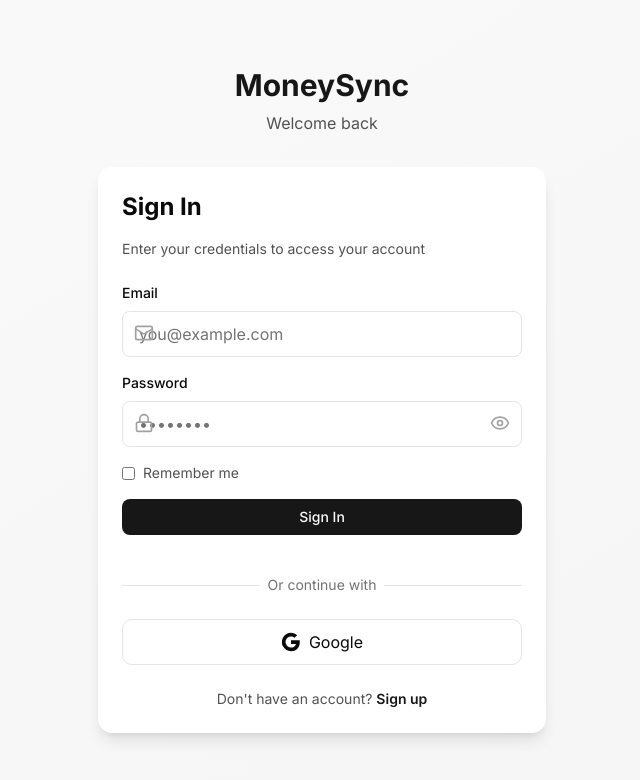
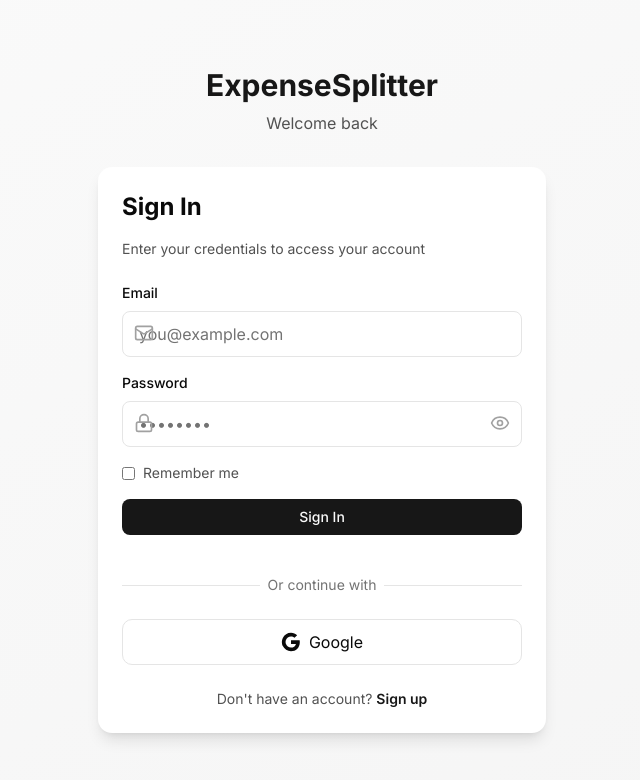
Before and after one commit to inevitable-ank/ExpenseSplitterFrontend, a Next.js app: page /auth/login in a window 1280 px wide. Shown: the top 780 px of the page, without its empty margins (318-958 px from the left). Built offline with nearby package versions, Linux system fonts and the light colour scheme.

Commit message:
changed the name

```diff
--- a/app/auth/login/page.tsx
+++ b/app/auth/login/page.tsx
@@ -30,7 +30,7 @@
       <div className="w-full max-w-md">
         {/* Logo */}
         <div className="text-center mb-8">
-          <h1 className="text-3xl font-bold text-primary">MoneySync</h1>
+          <h1 className="text-3xl font-bold text-primary">ExpenseSplitter</h1>
           <p className="text-neutral-600 mt-2">Welcome back</p>
         </div>
 
--- a/app/auth/signup/page.tsx
+++ b/app/auth/signup/page.tsx
@@ -89,7 +89,7 @@
       <div className="w-full max-w-md">
         {/* Logo */}
         <div className="text-center mb-8">
-          <h1 className="text-3xl font-bold text-primary">MoneySync</h1>
+          <h1 className="text-3xl font-bold text-primary">ExpenseSplitter</h1>
           <p className="text-neutral-600 mt-2">Create your account</p>
         </div>
 
--- a/app/dashboard/settings/page.tsx
+++ b/app/dashboard/settings/page.tsx
@@ -72,7 +72,7 @@
             { label: "Email notifications for expenses", desc: "Get notified when expenses are added" },
             { label: "Debt reminders", desc: "Receive reminders for pending debts" },
             { label: "Weekly summary", desc: "Get a weekly summary of your finances" },
-            { label: "Marketing emails", desc: "Receive tips and updates about MoneySync" },
+            { label: "Marketing emails", desc: "Receive tips and updates about ExpenseSplitter" },
           ].map((item, i) => (
             <label
               key={i}
--- a/app/page.tsx
+++ b/app/page.tsx
@@ -8,7 +8,7 @@
     <main className="min-h-screen bg-gradient-to-br from-neutral-50 to-neutral-100">
       {/* Navigation */}
       <nav className="flex items-center justify-between px-6 lg:px-12 py-6 bg-white/80 backdrop-blur border-b border-border">
-        <div className="text-2xl font-bold text-primary">MoneySync</div>
+        <div className="text-2xl font-bold text-primary">ExpenseSplitter</div>
         <div className="hidden md:flex gap-8 items-center">
           <a href="#features" className="text-neutral-600 hover:text-primary transition-colors">
             Features
@@ -32,7 +32,7 @@
             Split Expenses with Friends, <span className="text-primary">Effortlessly</span>
           </h1>
           <p className="text-xl text-neutral-600 mb-8 max-w-2xl mx-auto text-balance">
-            Stop calculating who owes whom. MoneySync automatically tracks shared expenses and debts, making group
+            Stop calculating who owes whom. ExpenseSplitter automatically tracks shared expenses and debts, making group
             finances simple and transparent.
           </p>
           <div className="flex flex-col sm:flex-row gap-4 justify-center">
@@ -115,7 +115,7 @@
         <div className="max-w-4xl mx-auto text-center">
           <h2 className="text-4xl font-bold mb-6">Ready to simplify group finances?</h2>
           <p className="text-lg mb-8 opacity-90">
-            Join thousands of users who trust MoneySync to manage their shared expenses.
+            Join thousands of users who trust ExpenseSplitter to manage their shared expenses.
           </p>
           <Link
             href="/auth/signup"
@@ -129,7 +129,7 @@
       {/* Footer */}
       <footer className="px-6 lg:px-12 py-12 bg-neutral-900 text-neutral-400">
         <div className="max-w-6xl mx-auto text-center">
-          <p>Copyright 2025 MoneySync. All rights reserved.</p>
+          <p>Copyright 2025 ExpenseSplitter. All rights reserved.</p>
         </div>
       </footer>
     </main>
--- a/components/layout/sidebar.tsx
+++ b/components/layout/sidebar.tsx
@@ -40,7 +40,7 @@
       >
         {/* Logo */}
         <div className="p-6 border-b border-neutral-800">
-          <h1 className="text-2xl font-bold text-primary">MoneySync</h1>
+          <h1 className="text-2xl font-bold text-primary">ExpenseSplitter</h1>
         </div>
 
         {/* Navigation */}
```
